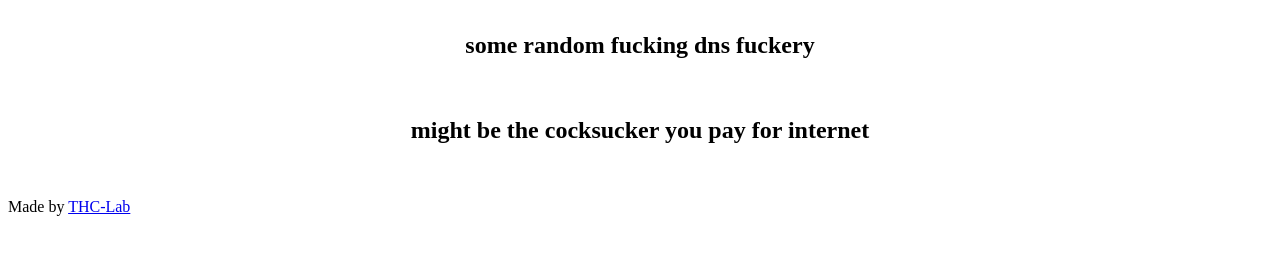
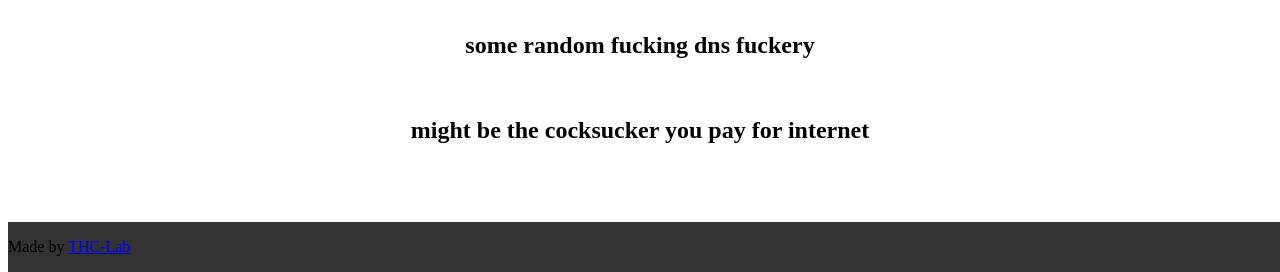
Before and after one commit to maester-of-bots/whatsmyfuckingip.com, a Flask app: template app/templates/fuckingip.html in a window 1280 px wide. Shown: the part 528-800 px from the top of the page. Run offline with Flask 2, Linux system fonts and the light colour scheme; the template is opened without the code that fills it, so the values that code supplies are empty.

Commit message:
Update base.html

```diff
--- a/app/templates/base.html
+++ b/app/templates/base.html
@@ -3,6 +3,14 @@
 <head>
     <title>YOUR FUCKING IP ADDRESS</title>
     <meta charset="UTF-8">
+    <style>
+         footer {
+            background-color: #333;
+            width: 100%;
+            bottom: 0;
+            position: fixed;
+        }
+    </style>
 </head>
 <body>
 
```
